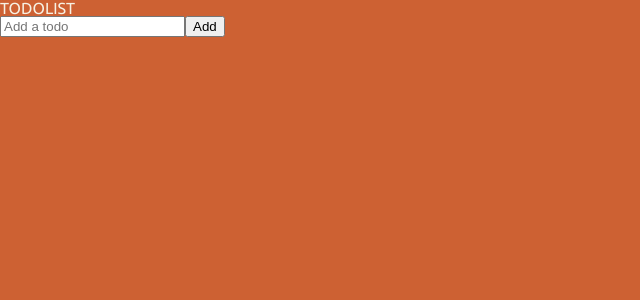
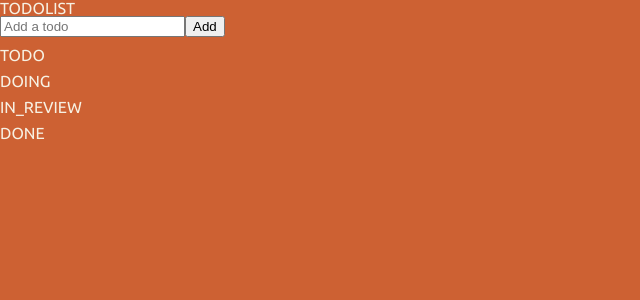
Before and after one commit to devheedoo/react-masterclass, a React (Create React App) app: page / in a window 1280 px wide. Shown: the top 300 px of the page, without its empty margins (0-640 px from the left). Built offline with nearby package versions, Linux system fonts and the light colour scheme.

Commit message:
feat(5.16): Show by status using selector

```diff
--- a/src/atoms/todosAtom.ts
+++ b/src/atoms/todosAtom.ts
@@ -1,4 +1,4 @@
-import { atom } from 'recoil';
+import { atom, selector } from 'recoil';
 
 export interface ITodo {
   id: number; // using Date
@@ -17,3 +17,16 @@ export const todosAtom = atom<ITodo[]>({
   key: 'todos',
   default: [],
 });
+
+export const todosSelector = selector<ITodo[][]>({
+  key: 'todosSelector',
+  get: ({ get }) => {
+    const todos = get(todosAtom);
+    return [
+      todos.filter((todo) => todo.status === TodoStatus.TODO),
+      todos.filter((todo) => todo.status === TodoStatus.DOING),
+      todos.filter((todo) => todo.status === TodoStatus.IN_REVIEW),
+      todos.filter((todo) => todo.status === TodoStatus.DONE),
+    ];
+  },
+});
--- a/src/components/TodoList.tsx
+++ b/src/components/TodoList.tsx
@@ -1,20 +1,25 @@
 import { useRecoilValue } from 'recoil';
-import { todosAtom } from '../atoms/todosAtom';
+import { todosSelector, TodoStatus } from '../atoms/todosAtom';
 import CreateTodo from './CreateTodo';
 import Todo from './Todo';
 
 function TodoList() {
-  const todos = useRecoilValue(todosAtom);
+  const todosByStatus = useRecoilValue(todosSelector);
 
   return (
     <div>
       <h1>TODOLIST</h1>
       <CreateTodo />
-      <ul>
-        {todos.map((todo) => (
-          <Todo {...todo} />
-        ))}
-      </ul>
+      {todosByStatus.map((todos, index) => (
+        <div style={{ marginTop: 10 }}>
+          <h2>{Object.keys(TodoStatus)[index]}</h2>
+          <ul>
+            {todos.map((todo) => (
+              <Todo {...todo} />
+            ))}
+          </ul>
+        </div>
+      ))}
     </div>
   );
 }
```
